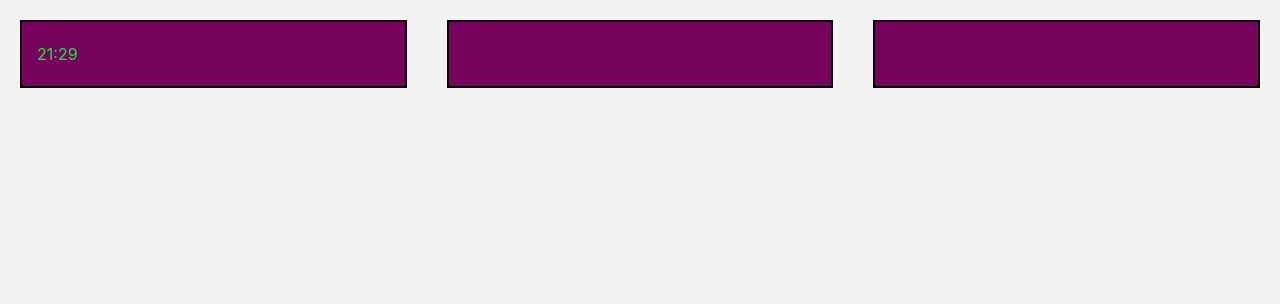
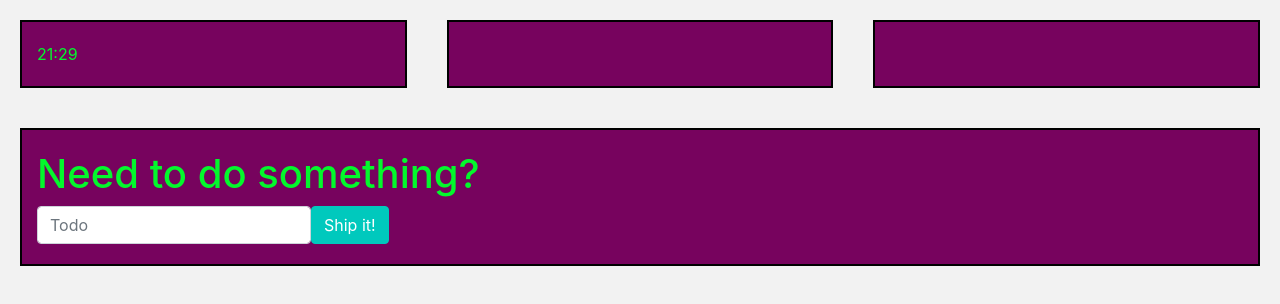
Before and after one commit to amgorder/inspire, a website with bundled scripts: page index.html in a window 1280 px wide. Built offline with nearby package versions, Linux system fonts and the light colour scheme; no server answers.

Commit message:
Tasks and ToDos

```diff
--- a/index.html
+++ b/index.html
@@ -20,7 +20,7 @@
             <div id="clock" class="col clock">
 
             </div>
-            <div id="current-weather" class="col clock">
+            <div id="current-weather" class="col clock highlight">
 
             </div>
             <div id="quote" class="col clock">
@@ -29,11 +29,19 @@
         </div>
 
         <div class="row">
-            <div id="tasks" class="col">
+            <div id="tasks" class="col clock">
 
+                <h1>Need to do something?</h1>
+                <form class="form-inline" onsubmit="app.todoListController.createTodo(event)">
+                    <div class="form-group">
+                        <input type="text" name="task" id="task" class="form-control" placeholder="Todo"
+                            aria-describedby="helpId">
+                    </div>
+                    <button class="btn btn-info" type="submit">Ship it!</button>
+                    <div class="" id=""></div>
+                </form>
             </div>
         </div>
-
 
 
 
```
